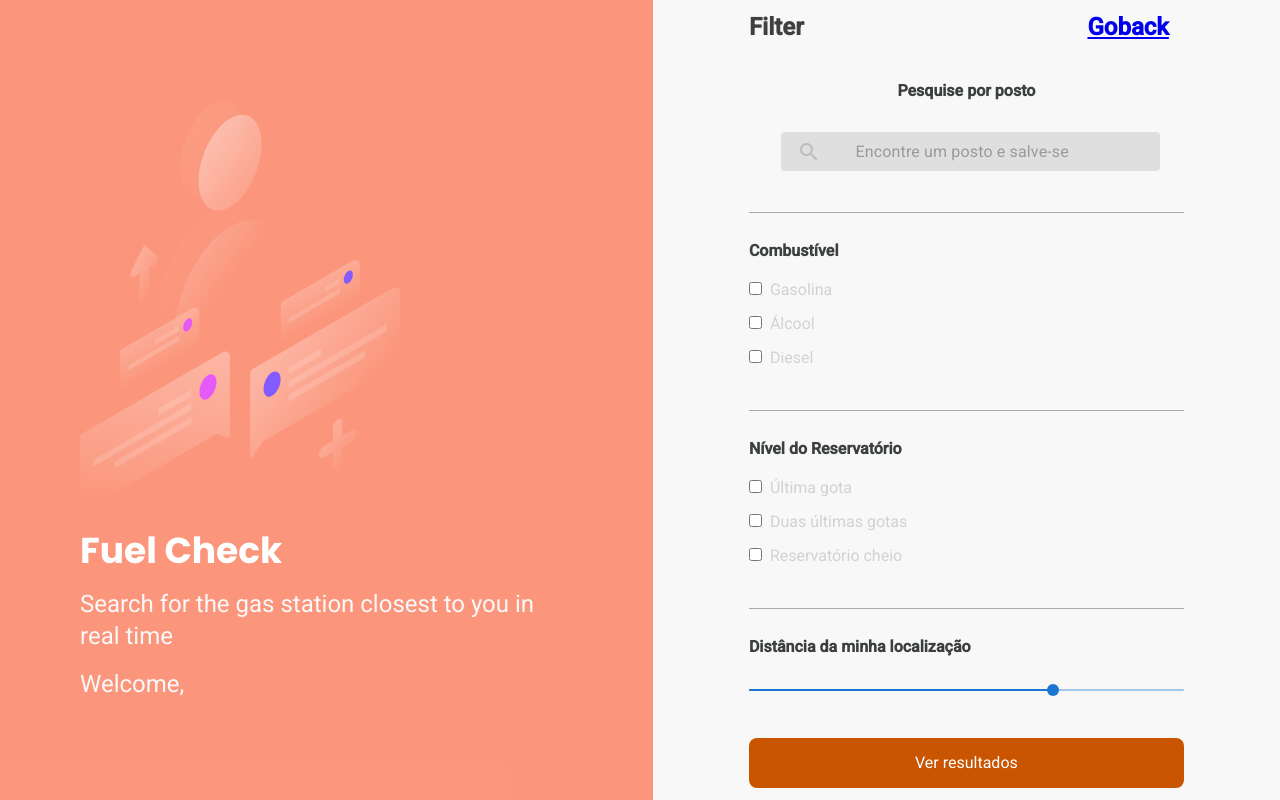
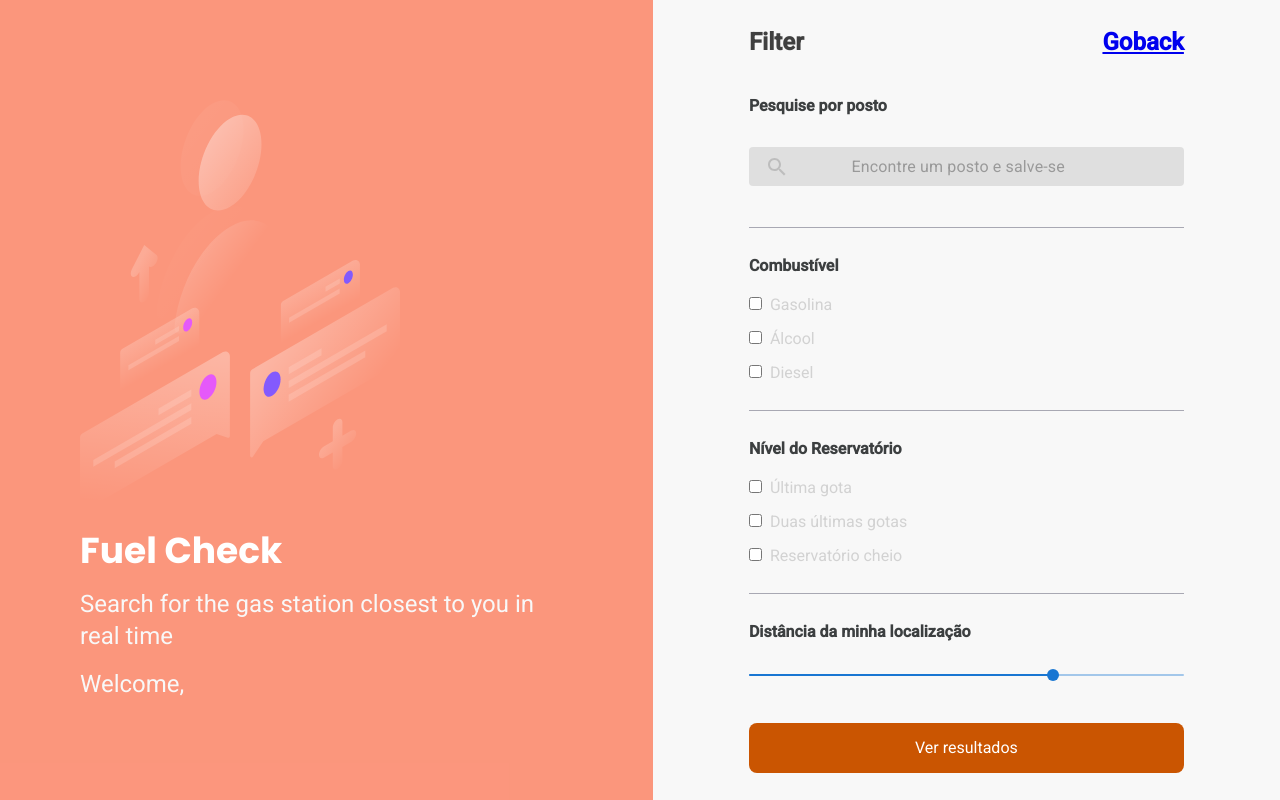
Before and after one commit to w16/w16-warker-app-frontend, a React (Create React App) app in the folder warkerapp/: page /home/filter in a window 1280 px wide. Built offline with nearby package versions, Linux system fonts and the light colour scheme.

Commit message:
filter page alignment structure

```diff
--- a/warkerapp/src/components/Search.tsx
+++ b/warkerapp/src/components/Search.tsx
@@ -14,8 +14,8 @@ const Search = styled("div")(({ theme }) => ({
   marginLeft: 0,
   width: "100%",
   [theme.breakpoints.up("sm")]: {
-    marginLeft: theme.spacing(1),
-    width: "400px"
+    marginLeft: theme.spacing(-3),
+    width: "435px"
   }
 }));
 
--- a/warkerapp/src/pages/Filter.tsx
+++ b/warkerapp/src/pages/Filter.tsx
@@ -36,7 +36,7 @@ export function Filter() {
               </h3>
             </div>
           </header>
-          <div className="search-map">
+          <div className="search-map-filter">
               <div className="posto">
             <h4>Pesquise por posto</h4>
             </div>
--- a/warkerapp/src/styles/auth.scss
+++ b/warkerapp/src/styles/auth.scss
@@ -142,6 +142,7 @@
         h3{
             color: rgba(0, 0, 0, 0.74);
             font-size: 24px;
+            margin-right: -15px;
             cursor: pointer;
         }
     }
@@ -182,6 +183,14 @@
     }
 }
 
+.search-map-filter{
+    display: flex;
+    flex-direction: column;
+    align-items: flex-start;
+    margin-top: 40px ;
+
+}
+
 .combustivel, .reservatorio, .localizacao{
 
    display: flex;
@@ -193,9 +202,11 @@
         margin-bottom: 15px;
     }
 
+    li:last-child{
+        margin-bottom: 0px;
+    }
+
     label {
         margin-left: 8px;
     }
-
-
 }
```
